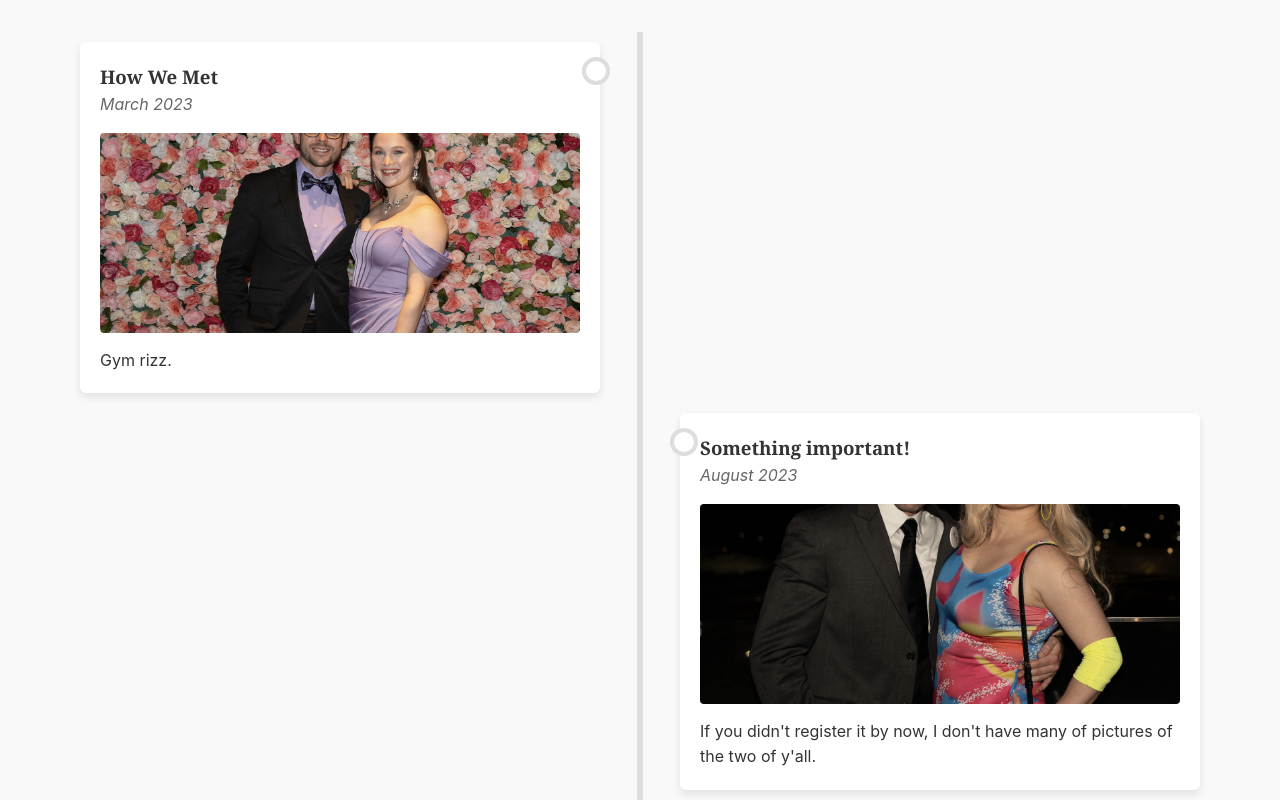
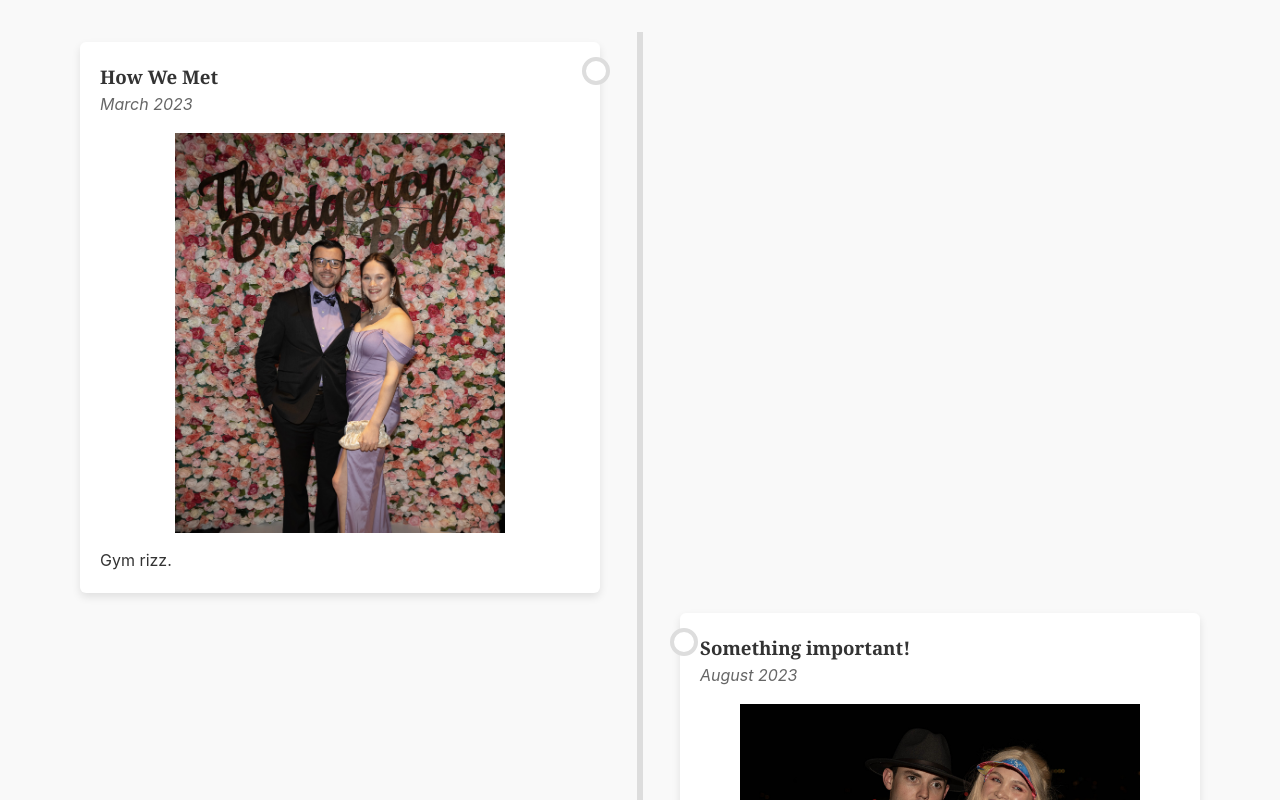
Before and after one commit to ProbeIke/weddingwebsite, a React (Create React App) app: page / in a window 1280 px wide. Shown: the part 960-1760 px from the top of the page. Built offline with nearby package versions, Linux system fonts and the light colour scheme.

Commit message:
Updated image height formatting on story page

```diff
--- a/src/components/OurStory.css
+++ b/src/components/OurStory.css
@@ -72,7 +72,7 @@
 
 .image-container {
   width: 100%;
-  height: 200px;
+  max-height: 400px;
   overflow: hidden;
   margin-bottom: 15px;
   border-radius: 4px;
@@ -80,8 +80,9 @@
 
 .image-container img {
   width: 100%;
-  height: 100%;
-  object-fit: cover;
+  height: auto;
+  max-height: 400px;
+  object-fit: contain;
   transition: transform 0.3s ease;
 }
 
```
